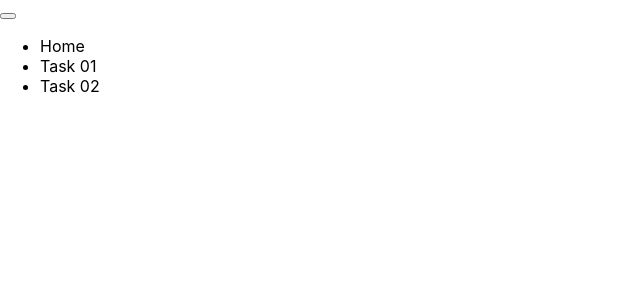
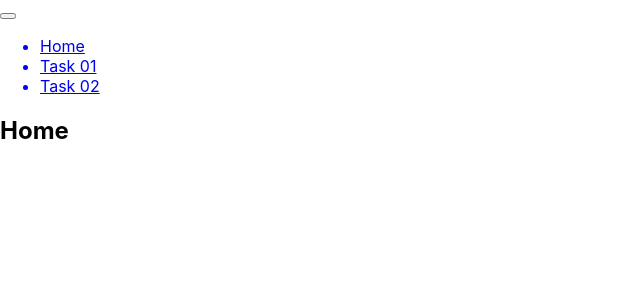
Before and after one commit to Scorpion19702022/01_REACT_VARIOUS_PROJECTS, a React (Create React App) app: page / in a window 1280 px wide. Shown: the top 300 px of the page, without its empty margins (0-640 px from the left). Built offline with nearby package versions, Linux system fonts and the light colour scheme.

Commit message:
prepared avigation first

```diff
--- a/src/App/App.tsx
+++ b/src/App/App.tsx
@@ -1,6 +1,9 @@
 import React from 'react'
 import { BrowserRouter as Router, Routes, Route } from 'react-router-dom'
 import NavBar from '../Components/NavBar/NavBar'
+import Home from '../Components/Home/Home'
+import Task01 from '../Components/Task01/Task01'
+import Task02 from '../Components/Task02/Task02'
 
 function App() {
 	return (
@@ -8,9 +11,9 @@ function App() {
 			<NavBar />
 			<section>
 				<Routes>
-					<Route path='/' />
-					<Route path='/Task01' />
-					<Route path='/Task02' />
+					<Route path='/' Component={Home} />
+					<Route path='/Task01' Component={Task01} />
+					<Route path='/Task02' Component={Task02} />
 				</Routes>
 			</section>
 		</Router>
--- a/src/Components/NavBar/NavBar.tsx
+++ b/src/Components/NavBar/NavBar.tsx
@@ -1,5 +1,6 @@
 import React from 'react'
 import styles from './NavBar.module.css'
+import { NavLink } from 'react-router-dom'
 
 const NavBar = () => {
 	return (
@@ -11,9 +12,15 @@ const NavBar = () => {
 			</button>
 			<div className={styles.nav_links}>
 				<ul className={styles.list_links}>
-					<li className={styles.link}>Home</li>
-					<li className={styles.link}>Task 01</li>
-					<li className={styles.link}>Task 02</li>
+					<NavLink to='/'>
+						<li className={styles.link}>Home</li>
+					</NavLink>
+					<NavLink to='./Task01'>
+						<li className={styles.link}>Task 01</li>
+					</NavLink>
+					<NavLink to='./Task02'>
+						<li className={styles.link}>Task 02</li>
+					</NavLink>
 				</ul>
 			</div>
 		</nav>
```
